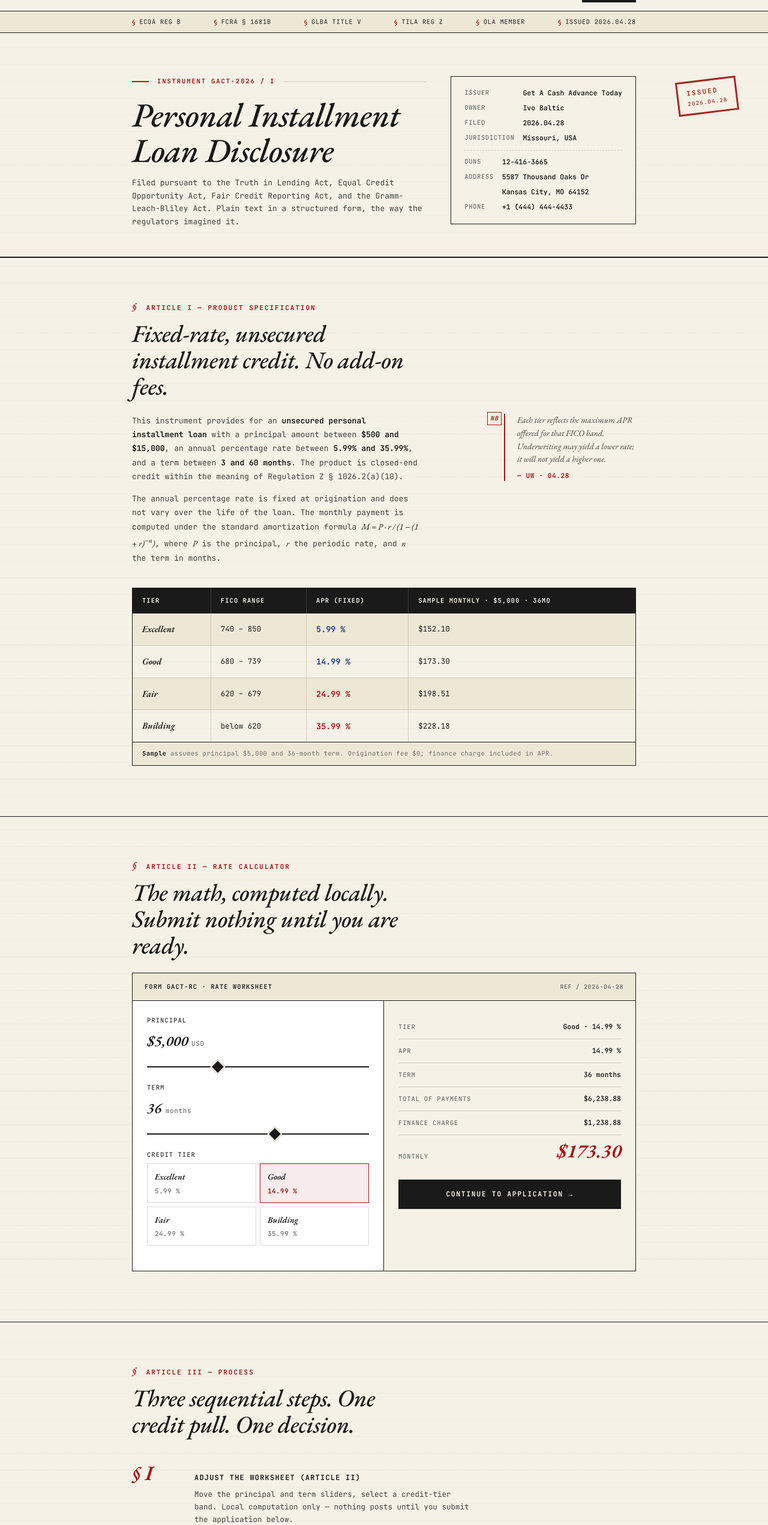
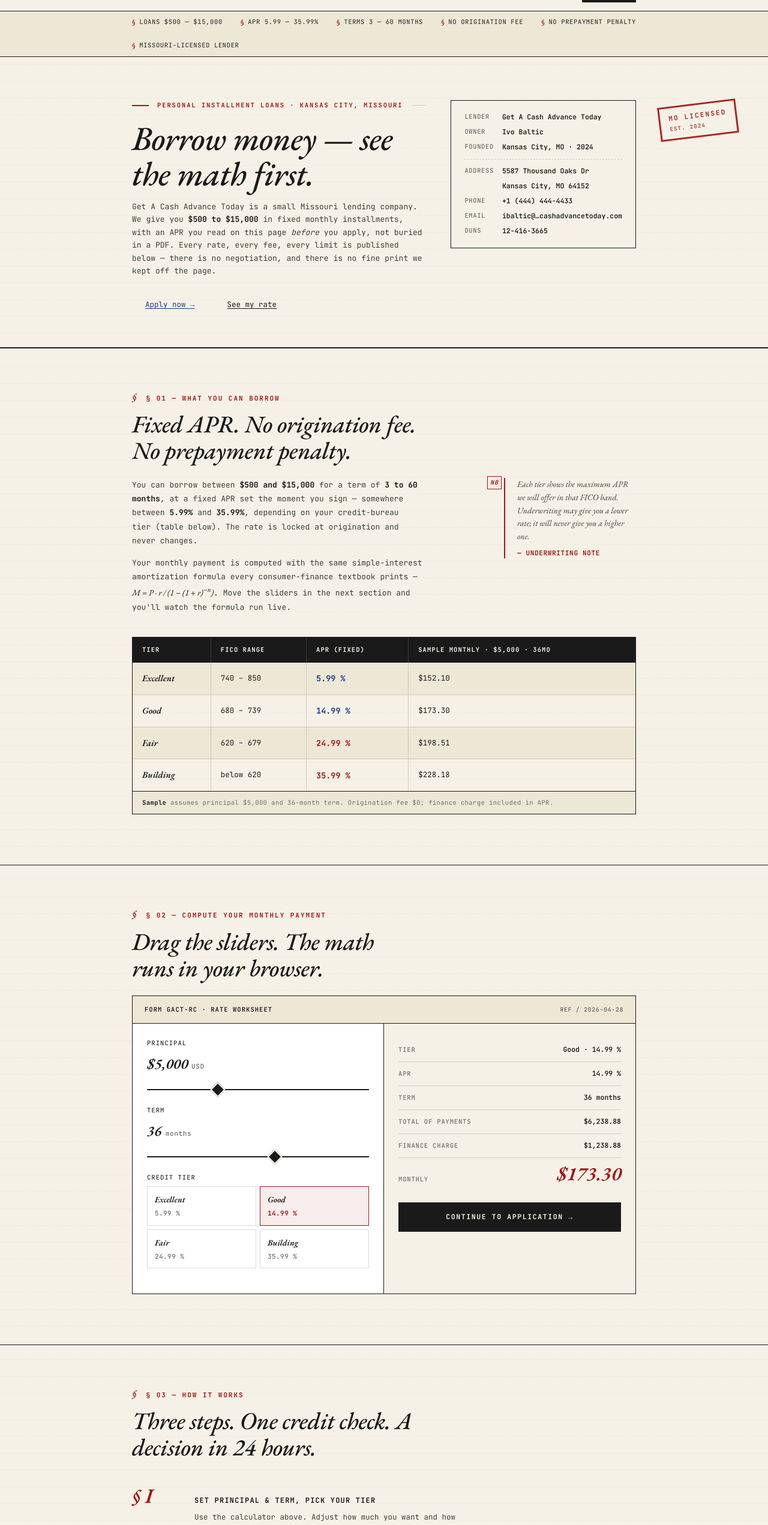
Before and after one commit to anubuzas78/usa3, a plain HTML site: page index.html in a window 1280 px wide. Shown: the part 49-2592 px from the top of the page at 60% size. Drawn offline with nearby package versions, Linux system fonts and the light colour scheme.

Commit message:
copy: plain English — replace cryptic regulatory codes with product facts, rename Articles to readable headings

```diff
--- a/index.html
+++ b/index.html
@@ -482,15 +482,15 @@ footer{
   </div>
 </div>
 
-<!-- SECONDARY: license/bureau strip -->
+<!-- SECONDARY: plain-English product facts (replaces cryptic regulatory codes) -->
 <div class="bureau-strip">
   <div class="row">
-    <span>ECOA Reg B</span>
-    <span>FCRA § 1681b</span>
-    <span>GLBA Title V</span>
-    <span>TILA Reg Z</span>
-    <span>OLA member</span>
-    <span>Issued 2026.04.28</span>
+    <span>Loans $500 — $15,000</span>
+    <span>APR 5.99 — 35.99%</span>
+    <span>Terms 3 — 60 months</span>
+    <span>No origination fee</span>
+    <span>No prepayment penalty</span>
+    <span>Missouri-licensed lender</span>
   </div>
 </div>
 
@@ -499,43 +499,47 @@ footer{
   <div class="wrap">
     <div class="grid">
       <div>
-        <div class="cover-eyebrow">Instrument GACT-2026 / I</div>
-        <h1>Personal Installment Loan Disclosure</h1>
-        <p class="subtitle">Filed pursuant to the Truth in Lending Act, Equal Credit Opportunity Act, Fair Credit Reporting Act, and the Gramm-Leach-Bliley Act. Plain text in a structured form, the way the regulators imagined it.</p>
+        <div class="cover-eyebrow">Personal installment loans · Kansas City, Missouri</div>
+        <h1>Borrow money — see the math first.</h1>
+        <p class="subtitle">Get A Cash Advance Today is a small Missouri lending company. We give you <b style="color:var(--ink);font-weight:700">$500 to $15,000</b> in fixed monthly installments, with an APR you read on this page <em>before</em> you apply, not buried in a PDF. Every rate, every fee, every limit is published below — there is no negotiation, and there is no fine print we kept off the page.</p>
+        <div style="margin-top:24px;display:flex;gap:10px;flex-wrap:wrap">
+          <a href="#apply" class="apply" style="padding:12px 22px;font-size:12.5px">Apply now →</a>
+          <a href="#calc" class="apply" style="padding:12px 22px;font-size:12.5px;background:transparent;color:var(--ink)">See my rate</a>
+        </div>
       </div>
       <aside class="cover-meta">
         <div class="mr">
-          <span class="k">Issuer</span><span class="v">Get A Cash Advance Today</span>
+          <span class="k">Lender</span><span class="v">Get A Cash Advance Today</span>
           <span class="k">Owner</span><span class="v">Ivo Baltic</span>
-          <span class="k">Filed</span><span class="v">2026.04.28</span>
-          <span class="k">Jurisdiction</span><span class="v">Missouri, USA</span>
+          <span class="k">Founded</span><span class="v">Kansas City, MO · 2024</span>
         </div>
         <hr>
         <div class="mr">
-          <span class="k">DUNS</span><span class="v">12-416-3665</span>
           <span class="k">Address</span><span class="v">5587 Thousand Oaks Dr</span>
           <span class="k"></span><span class="v">Kansas City, MO 64152</span>
           <span class="k">Phone</span><span class="v">+1 (444) 444-4433</span>
+          <span class="k">Email</span><span class="v">ibaltic@…cashadvancetoday.com</span>
+          <span class="k">DUNS</span><span class="v">12-416-3665</span>
         </div>
       </aside>
     </div>
-    <div class="stamp">Issued<small>2026.04.28</small></div>
+    <div class="stamp">MO Licensed<small>est. 2024</small></div>
   </div>
 </section>
 
 <!-- ========== ARTICLE I — SPECIFICATION ========== -->
 <section class="article fade-up">
   <div class="wrap">
-    <div class="article-num">Article I — Product Specification</div>
-    <h2>Fixed-rate, unsecured installment credit. No add-on fees.</h2>
+    <div class="article-num">§ 01 — What you can borrow</div>
+    <h2>Fixed APR. No origination fee. No prepayment penalty.</h2>
     <div class="annotated">
       <div>
-        <p>This instrument provides for an <strong>unsecured personal installment loan</strong> with a principal amount between <strong>$500 and $15,000</strong>, an annual percentage rate between <strong>5.99% and 35.99%</strong>, and a term between <strong>3 and 60 months</strong>. The product is closed-end credit within the meaning of Regulation Z § 1026.2(a)(10).</p>
-        <p>The annual percentage rate is fixed at origination and does not vary over the life of the loan. The monthly payment is computed under the standard amortization formula <em>M = P · r / (1 − (1 + r)<sup>−n</sup>)</em>, where <em>P</em> is the principal, <em>r</em> the periodic rate, and <em>n</em> the term in months.</p>
+        <p>You can borrow between <strong>$500 and $15,000</strong> for a term of <strong>3 to 60 months</strong>, at a fixed APR set the moment you sign — somewhere between <strong>5.99%</strong> and <strong>35.99%</strong>, depending on your credit-bureau tier (table below). The rate is locked at origination and never changes.</p>
+        <p>Your monthly payment is computed with the same simple-interest amortization formula every consumer-finance textbook prints — <em>M = P · r / (1 − (1 + r)<sup>−n</sup>)</em>. Move the sliders in the next section and you'll watch the formula run live.</p>
       </div>
       <aside class="margin-note">
-        Each tier reflects the maximum APR offered for that FICO band. Underwriting may yield a lower rate; it will not yield a higher one.
-        <b>— UW · 04.28</b>
+        Each tier shows the <em>maximum</em> APR we will offer in that FICO band. Underwriting may give you a lower rate; it will never give you a higher one.
+        <b>— Underwriting note</b>
       </aside>
     </div>
 
@@ -565,8 +569,8 @@ footer{
 <!-- ========== ARTICLE II — RATE CALCULATOR ========== -->
 <section class="article fade-up" id="calc">
   <div class="wrap">
-    <div class="article-num">Article II — Rate Calculator</div>
-    <h2>The math, computed locally. Submit nothing until you are ready.</h2>
+    <div class="article-num">§ 02 — Compute your monthly payment</div>
+    <h2>Drag the sliders. The math runs in your browser.</h2>
 
     <div class="calc-doc">
       <div class="calc-head">
@@ -614,28 +618,28 @@ footer{
 <!-- ========== ARTICLE III — PROCESS ========== -->
 <section class="article fade-up">
   <div class="wrap">
-    <div class="article-num">Article III — Process</div>
-    <h2>Three sequential steps. One credit pull. One decision.</h2>
+    <div class="article-num">§ 03 — How it works</div>
+    <h2>Three steps. One credit check. A decision in 24 hours.</h2>
     <div class="steps">
       <div class="step">
         <div class="marker"></div>
         <div>
-          <h3>Adjust the worksheet (Article II)</h3>
-          <p>Move the principal and term sliders, select a credit-tier band. Local computation only — nothing posts until you submit the application below.</p>
+          <h3>Set principal &amp; term, pick your tier</h3>
+          <p>Use the calculator above. Adjust how much you want and how long you want to repay it. Pick the credit band that fits your FICO. Nothing leaves your browser at this stage — we never see the numbers until you click submit.</p>
         </div>
       </div>
       <div class="step">
         <div class="marker"></div>
         <div>
-          <h3>Submit the application (Article IV)</h3>
-          <p>Six fields, one screen, six minutes. We pull credit once, at the moment of submission. ECOA Regulation B § 1002.9 governs the adverse-action notice.</p>
+          <h3>Fill out the application — six fields, six minutes</h3>
+          <p>Name, email, phone, ZIP, income, and the FCRA authorization box. We pull your credit report once, at the moment you submit. No soft-pull-then-hard-pull surprise. If we decline you, federal law (ECOA Reg B) requires us to mail a written reason within 30 days — we send it within 24.</p>
         </div>
       </div>
       <div class="step">
         <div class="marker"></div>
         <div>
-          <h3>Receive funds within one business day</h3>
-          <p>Same-day or next-business-day ACH credit on approval. Fixed monthly debits begin thirty days after funding. No prepayment penalty under any circumstance.</p>
+          <h3>Get funded next business day</h3>
+          <p>If approved, we initiate an ACH credit to your U.S. checking account same day or the next business day. Your fixed monthly debit begins thirty days after funding. Pay early any time you want — interest is daily-pro-rata, so you only owe what's accrued.</p>
         </div>
       </div>
     </div>
@@ -645,8 +649,8 @@ footer{
 <!-- ========== ARTICLE IV — APPLICATION ========== -->
 <section class="article fade-up" id="apply">
   <div class="wrap">
-    <div class="article-num">Article IV — Application</div>
-    <h2>Six fields. Single hard pull. Decisioned within 24 hours.</h2>
+    <div class="article-num">§ 04 — Apply</div>
+    <h2>Six fields. One hard credit pull. Reply in 24 hours.</h2>
 
     <div class="form-doc">
       <div class="head">
@@ -688,8 +692,8 @@ footer{
 <!-- ========== ARTICLE V — DISCLOSURES ========== -->
 <section class="article fade-up" id="disc">
   <div class="wrap">
-    <div class="article-num">Article V — Disclosures &amp; Schedule of Limits</div>
-    <h2>The fine print, in numerical form.</h2>
+    <div class="article-num">§ 05 — Limits &amp; fees, in plain numbers</div>
+    <h2>Every limit. Every fee. The whole list, no asterisks.</h2>
     <table class="fact-table">
       <tr><th>Minimum principal</th><td><span class="v blue">$500</span>Below this threshold the simple-interest math produces a monthly payment too small to be meaningful for the borrower.</td></tr>
       <tr><th>Maximum principal</th><td><span class="v blue">$15,000</span>State licensing caps unsecured installment loans at this amount regardless of FICO band.</td></tr>
@@ -707,10 +711,10 @@ footer{
 <!-- ========== ARTICLE VI — APPLE forthcoming ========== -->
 <section class="article fade-up">
   <div class="wrap">
-    <div class="article-num">Article VI — Forthcoming iOS Application</div>
+    <div class="article-num">§ 06 — Coming to iPhone</div>
     <div class="apple-block">
       <div class="col1">
-        <h3>An iPhone client is in the works.</h3>
+        <h3>An iPhone app is in the works.</h3>
         <p>The same single-pull underwriting and the same APR ceiling, with three-day pre-due push reminders, one-tap autopay enrollment, and an FCRA-compliant credit-report download. Shipping when the App Review team signs off on every line of these disclosures.</p>
         <a href="#apply" class="apple-pill">
           <svg viewBox="0 0 24 24" fill="currentColor" aria-hidden="true"><path d="M17.05 12.74a4.74 4.74 0 0 1 2.27-3.99c-.86-1.21-2.13-1.93-3.49-1.97-1.48-.15-2.91.85-3.66.85-.78 0-1.93-.84-3.18-.81-1.64.02-3.16.94-4 2.39-1.7 2.95-.43 7.31 1.22 9.71.82 1.18 1.78 2.51 3.05 2.46 1.23-.05 1.69-.79 3.18-.79 1.48 0 1.9.79 3.19.77 1.32-.02 2.16-1.2 2.97-2.39.95-1.39 1.34-2.74 1.36-2.81-.03-.01-2.6-1-2.62-3.96l-.29-.46zM14.6 5.13c.67-.81 1.13-1.94 1-3.07-.97.04-2.16.65-2.86 1.46-.62.72-1.17 1.87-1.02 2.97 1.09.08 2.2-.55 2.88-1.36z"/></svg>
@@ -738,20 +742,20 @@ footer{
         </div>
       </div>
       <div>
-        <h4>Document index</h4>
+        <h4>On this page</h4>
         <div class="signed-meta">
-          <span class="k">I.</span><span class="v"><a href="#">Specification</a></span>
-          <span class="k">II.</span><span class="v"><a href="#calc">Rate calculator</a></span>
-          <span class="k">III.</span><span class="v"><a href="#">Process</a></span>
-          <span class="k">IV.</span><span class="v"><a href="#apply">Application</a></span>
-          <span class="k">V.</span><span class="v"><a href="#disc">Disclosures</a></span>
-          <span class="k">VI.</span><span class="v">Forthcoming app</span>
+          <span class="k">01</span><span class="v"><a href="#">What you can borrow</a></span>
+          <span class="k">02</span><span class="v"><a href="#calc">Rate calculator</a></span>
+          <span class="k">03</span><span class="v"><a href="#">How it works</a></span>
+          <span class="k">04</span><span class="v"><a href="#apply">Apply</a></span>
+          <span class="k">05</span><span class="v"><a href="#disc">Limits &amp; fees</a></span>
+          <span class="k">06</span><span class="v">iPhone app</span>
         </div>
-        <h4 style="margin-top:24px">Legal annexes</h4>
+        <h4 style="margin-top:24px">Legal pages</h4>
         <div class="signed-meta">
-          <span class="k">A</span><span class="v"><a href="/privacy/">Privacy Policy &amp; GLBA notice</a></span>
+          <span class="k">A</span><span class="v"><a href="/privacy/">Privacy Policy</a></span>
           <span class="k">B</span><span class="v"><a href="/terms/">Terms &amp; Conditions</a></span>
-          <span class="k">C</span><span class="v"><a href="/support/">Support &amp; complaints</a></span>
+          <span class="k">C</span><span class="v"><a href="/support/">Support &amp; contact</a></span>
         </div>
       </div>
     </div>
```
